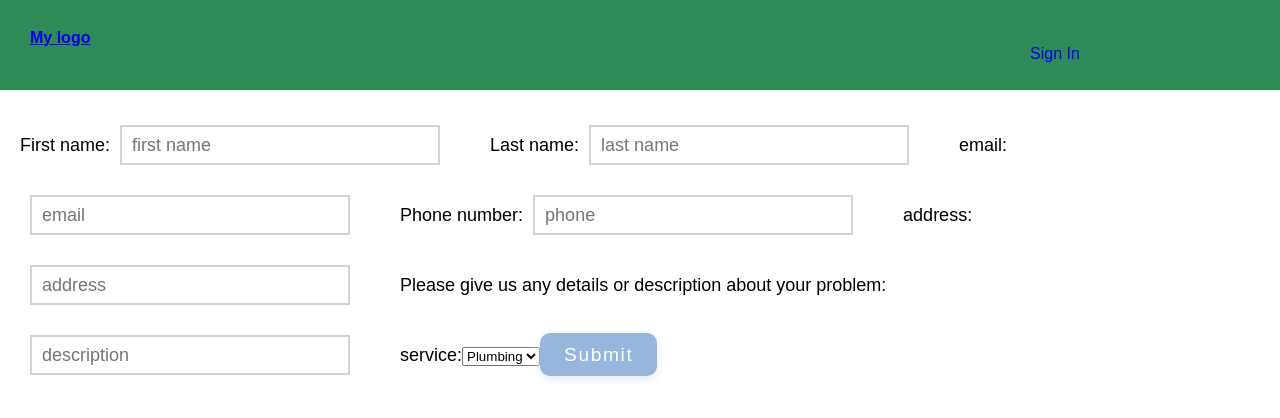
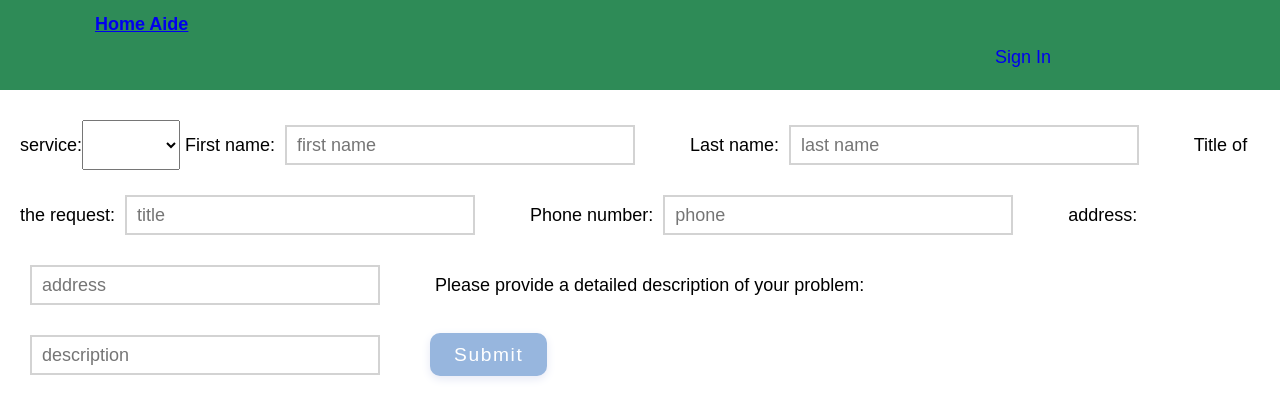
Before and after one commit to zeinab-rohani/Bootcamp-Final-Project, a React (Create React App) app in the folder client/: page /serviceForm in a window 1280 px wide. Shown: the top 418 px of the page. Built offline with nearby package versions, Linux system fonts and the light colour scheme.

Commit message:
form-validation

```diff
--- a/client/src/components/AllServicesPage.js
+++ b/client/src/components/AllServicesPage.js
@@ -1,7 +1,7 @@
 import styled from "styled-components";
 import { useContext, useState, useEffect } from "react";
 import { CurrentRequestContext } from "./CurrentRequestContext";
-import { useNavigate, NavLink } from "react-router-dom";
+import { useNavigate } from "react-router-dom";
 import Map from "./Map";
 import { Loading } from "./Loading";
 
--- a/client/src/components/App.js
+++ b/client/src/components/App.js
@@ -28,7 +28,7 @@ function App() {
         </Route>
         <Route exact path="/services/:_id" element={<ServiceDetail />}>
         </Route>
-        <Route exact path="/-user-services/:name" element={<UserServicesPage />}>
+        <Route exact path="/user-services" element={<UserServicesPage />}>
         </Route>
         <Route exact path="/confirmation" element={<ConfirmationPage />}>
         </Route>
--- a/client/src/components/CurrentRequestContext.js
+++ b/client/src/components/CurrentRequestContext.js
@@ -13,6 +13,7 @@ const CurrentRequestProvider = ({ children }) => {
     const [email, setEmail] = useState(null);
     const [serviceCategory, setServiceCategory] = useState(null);
     const [description, setDescription] = useState(null);
+    const [title, setTitle] = useState(null);
     const [serviceProviders, setServiceProviders] = useState([]);
     const [phone, setPhone] = useState(null);
 
@@ -29,6 +30,7 @@ const CurrentRequestProvider = ({ children }) => {
             firstName, setFirstName,
             lastName, setLastName,
             email, setEmail,
+            title, setTitle,
             description, setDescription,
             serviceCategory, setServiceCategory
         }}
--- a/client/src/components/Header.js
+++ b/client/src/components/Header.js
@@ -7,21 +7,20 @@ import { useAuth0 } from "@auth0/auth0-react";
 const Header = () => {
     const { isAuthenticated } = useAuth0();
     const { user } = useAuth0();
-
-    {user ? console.log("user", user.name) : console.log("no user found")}
+    // {user ? console.log("user", user.name) : console.log("no user found")}
     return (
         <Wrapper>
             <Link to="/" >
             <Logo>
-                <h1>My logo</h1>
-                {user &&
-                <Div>Welcome {user.name}</Div>
-                }
-                <SigninSection>
+            <H1>Home Aide</H1>
+            {user &&
+            <Div>Welcome {user.name}</Div>
+            }
+            <SigninSection>
                 {!isAuthenticated && <LoginButton />}
                 {isAuthenticated && <LogoutButton />}
-                {isAuthenticated && <Link to="/profile"></Link>}
-                </SigninSection>
+                {/* {isAuthenticated && <Link to="/profile"></Link>} */}
+            </SigninSection>
             </Logo>
             </Link>
 
@@ -36,17 +35,24 @@ display: flex;
 justify-content: space-between;
 background-color: #2e8b57;
 height: 90px;
-padding: px;
+padding: 5px;
 `;
 
 const Logo = styled.div`
-padding : 30px;
-height: 80px;
+margin-left: 80px;
+padding : 10px;
+height: 40px;
 width: 100%;
 `;
 
+const H1= styled.h1`
+padding-bottom: 15px;
+font-size: large
+`;
+
 const SigninSection = styled.div`
-margin-left : 1000px;
+margin-left : 900px;
+font-size: large;
 `;
 
 const Div = styled.div`
--- a/client/src/components/HomePage.js
+++ b/client/src/components/HomePage.js
@@ -5,23 +5,18 @@ import { useContext } from "react";
 import { CurrentRequestContext } from "./CurrentRequestContext";
 
 const HomePage = () => {
-
-    const {currentUser, setCurrentUser} = useContext(CurrentRequestContext);
-
+    const {setCurrentUser} = useContext(CurrentRequestContext);
     const { user } = useAuth0();
-    console.log("user", user)
     setCurrentUser(user);
-    console.log("currentuser", currentUser)
 
     const navigateProfile = useNavigate();
     const navigateServices = useNavigate();
 
     const handleClick = () => {
-        navigateServices("/services")
-    }
+        navigateServices("/services")}
+
     const newServicHandleClick = () => {
-        navigateProfile("./Profile")
-    }
+        navigateProfile("./Profile")}
 
     return (
         <Wrapper>
@@ -30,21 +25,22 @@ const HomePage = () => {
                 <Section>
                 {!user &&
                     <>
-                    <p>Need help with something in your house?</p>
-                    <p>Sign in to find it:</p>
+                    <Div>Need help with something in your house?
+                    Sign in to find it:</Div>
                     </>
                     }
                     {user &&
                     <>
-                    <button onClick={() => newServicHandleClick()}>
-                    Click here to request the service you need
-                    </button>
-
+                    <Label>Click here to send a request for the service you need:
+                    </Label>
+                    <Button onClick={() => newServicHandleClick()}>
+                    Click here
+                    </Button>
                     <SpSection>
-                        <SpButton onClick={() => {handleClick();}}>Are yuo a service provider? click here
+                        <SpButton onClick={() => {handleClick();}}>
+                            Are yuo a service provider? Click here
                         </SpButton>
                     </SpSection>
-                    {/* <Link to="/profile">Visite my profile</Link> */}
                     </>
                 }
                 </Section>
@@ -69,7 +65,8 @@ position: relative;
 const Section = styled.div`
 position: absolute;
 width: 60%;
-height: 100px;
+height: 110px;
+padding: 5px;
 background-color: white;
 top: 15%;
 left: 20%;
@@ -85,20 +82,21 @@ opacity : 0.7;
 `;
 
 const Div = styled.div`
-height : 20px;
-font-size : large;
+height : 50px;
+font-size : x-large;
+padding: 20px;
 `;
 
 const Button = styled.button`
 border: 3px solid black;
 height: 30px;
+width: 80px;
 color: white;
 background-color: blue;
 `;
 
-const SigninSection = styled.div`
-margin-left : 300px;
-`;
+const Label = styled.label`
+font-size: x-large`;
 
 const SpSection = styled.div`
 font-size: large;
--- a/client/src/components/Profile.js
+++ b/client/src/components/Profile.js
@@ -3,7 +3,6 @@ import styled from "styled-components";
 import { useAuth0 } from "@auth0/auth0-react";
 import LogoutButton from "./Logout";
 import { useNavigate } from "react-router-dom";
-
 
 const Profile = () => {
   const { user, isAuthenticated, isLoading } = useAuth0();
@@ -19,11 +18,12 @@ const Profile = () => {
     return (
       isAuthenticated && (
         <div>
-          my profile
+        <InfoSection>
           <img src={user.picture} alt={user.name} />
           <h2>{user.name}</h2>
           <p>{user.email}</p>
-          <LogoutButton />
+          {/* <LogoutButton /> */}
+        </InfoSection>
           <Button onClick={newServiceHandler} >Add a new service request</Button>
           <Button onClick={manageServicesHandler} >Manage my previous service requests</Button>
         </div>
@@ -33,9 +33,16 @@ const Profile = () => {
 
 export default Profile;
 
+const InfoSection = styled.div`
+margin: 50px;
+font-size: large;
+`;
+
 const Button = styled.button`
+font-size: x-large;
 margin: 50px;
-height: 50px;
-width: 200px;
+height: 80px;
+width: 400px;
 border: 3px solid gray;
+background-color: lightblue;
 `;
--- a/client/src/components/UserServicesPage.js
+++ b/client/src/components/UserServicesPage.js
@@ -1,8 +1,62 @@
+import styled from "styled-components";
+import { useContext, useState, useEffect } from "react";
+import { CurrentRequestContext } from "./CurrentRequestContext";
+import { useNavigate } from "react-router-dom";
+
 const UserServicesPage = () => {
+    const { service, setService, setServices, currentUser, setCurrentUser}
+        = useContext(CurrentRequestContext);
+        const navigateMyService = useNavigate()
+
+    const[allServices, setAllServices] = useState([]);
+
+        useEffect(() => {
+            const fetchServices = async () => {
+              const res = await fetch("/api/services");
+              const { data } = await res.json();
+              setAllServices(data);
+            };
+
+            fetchServices();
+          }, []);
+
 
     return (
-        <>testttttttttttttttttttttttttttttttttttttt</>
+        <>
+        <div>
+            {allServices.map((item) => {
+
+                if(item.userEmail===currentUser.email){
+
+                    return(
+                        <Section>
+                        <Div onClick={() => navigateMyService(`/services/${item._id}`)}> Id: {item._id}</Div>
+                        <Div> Category: {item.category}</Div>
+                        <Div> Title: {item.title}</Div>
+                        <Div> Description: {item.description}</Div>
+                        <Div> Status: {item.status}</Div>
+                        </Section>
+                    )
+                }
+            })
+            }
+        </div>
+        </>
     )
 }
 
 export default UserServicesPage;
+
+const Section = styled.div`
+width: 100%;
+height: 120px;
+padding: 10px;
+`;
+
+const Div = styled.div`
+display: inline-block;
+padding: 5px;
+height: 50px;
+width: 250px;
+border: 3px solid gray;
+`;
--- a/client/src/components/serviceForm.js
+++ b/client/src/components/serviceForm.js
@@ -1,22 +1,37 @@
 import styled from "styled-components";
 import { useContext, useState } from "react";
-import { useNavigate } from "react-router-dom";
 import { CurrentRequestContext } from "./CurrentRequestContext";
-import { ThankyouMessage } from "./ThankYou";
 
 const ServiceForm = () => {
+    const{currentUser} = useContext(CurrentRequestContext);
+    // const {address, setAddress, firstName, setFirstName, lastName,
+    //     setLastName, phone, setPhone, description, setDescription,
+    //     serviceCategory, setServiceCategory, currentUser, title, setTitle}
+    const [firstName, setFirstName] = useState("");
+    const [lastName, setLastName] = useState("");
+    const [phone, setPhone] = useState("");
+    const [title, setTitle] = useState("");
+    const [description, setDescription] = useState("");
+    const [serviceCategory, setServiceCategory] = useState("");
+    const [address, setAddress] = useState("")
+    const [isDisabled, setIsDisabled] = useState(false);
     const [requestFinalized, setRequestFinalized] = useState(false);
-    const {address, setAddress, firstName, setFirstName,
-        lastName, setLastName, email, setEmail, phone, setPhone,
-        description, setDescription, serviceCategory, setServiceCategory,
-        service, setService,
-        services, setServices, currentUser, setCurrentUser}
-        = useContext(CurrentRequestContext);
-
-    // const navigateServices = useNavigate()
+    const [message, setMessage] = useState("");
 
     const submitHandle = (event) => {
-    // event.preventDefault();
+        event.preventDefault();
+        if (
+        !firstName ||
+        !lastName ||
+        !title ||
+        !address ||
+        !phone ||
+        !description ||
+        !serviceCategory
+        ) {
+        setMessage("Some informations missing!");
+        } else {
+        setIsDisabled(false);
         setRequestFinalized(true);
 
         fetch("/api/add-service", {
@@ -28,105 +43,64 @@ const submitHandle = (event) => {
         body: JSON.stringify({
             userFirstname: firstName,
             userLastname: lastName,
-        userEmail: email,
+            userEmail: currentUser.email,
             userPhone: phone,
             userAddress: address,
+            title: title,
             description: description,
-        // serviceCategory: serviceCategory
+            serviceCategory: serviceCategory
         }),
         }).then((res) => {
         return res.json();
         });
-
-    // navigateServices("/services")
         }
-
+    }
     return(
         <>
         <Wrapper>
         {!requestFinalized ? (
             <form>
-    <Label>
-        First name:
-    <UserInput
-        type="text"
-        placeholder="  first name"
-        value={firstName}
-        onChange={(e) => setFirstName(e.target.value)}
-    />
-    </Label>
-    <Label>
-        Last name:
-    <UserInput
-        type="text"
-        placeholder="  last name"
-        value={lastName}
-        onChange={(e) => setLastName(e.target.value)}
-    />
-    </Label>
-    <Label>
-        email:
-    <UserInput
-        type="text"
-        placeholder="  email"
-        value={email}
-        onChange={(e) => setEmail(e.target.value)}
-    />
-    </Label>
-    <Label>
-        Phone number:
-    <UserInput
-        type="text"
-        placeholder="  phone"
-        value={phone}
-        onChange={(e) => setPhone(e.target.value)}
-    />
-    </Label>
-    <Label>
-        address:
-    <UserInput
-        type="text"
-        placeholder="  address"
-        value={address}
-        onChange={(e) => setAddress(e.target.value)}
-    />
-    </Label>
-    <Label>
-        Please give us any details or description about your problem:
-    <UserInput
-        type="text"
-        placeholder="  description"
-        value={description}
-        onChange={(e) => setDescription(e.target.value)}
-    />
-        </Label>
-
             <Label>service:</Label>
-    <select name="services" value={serviceCategory}
-    onSelect={(e) => setServiceCategory(e.target.value)}>
+            <Select name="services" value={serviceCategory}
+            onChange={(e) => setServiceCategory(e.target.value)}>
+                <option value=""></option>
                 <option value="Plumbing">Plumbing</option>
                 <option value="heating">Heating</option>
                 <option value="painting">Painting</option>
-    </select>
-
-    <SubmitButton
-        type="submit"
-        value="Submit"
-        onClick={(event) => {
-            submitHandle();
-            // disabled={isdisabled}
-        }}
-        >
+            </Select>
+            <Label> First name:
+            <UserInput type="text" placeholder="  first name" value={firstName}
+                onChange={(e) => setFirstName(e.target.value)} />
+            </Label>
+            <Label> Last name:
+            <UserInput type="text" placeholder="  last name" value={lastName}
+                onChange={(e) => setLastName(e.target.value)} />
+            </Label>
+            <Label> Title of the request:
+            <UserInput type="text" placeholder="  title" value={title}
+                onChange={(e) => setTitle(e.target.value)} />
+            </Label>
+            <Label> Phone number:
+            <UserInput type="text" placeholder="  phone" value={phone}
+                onChange={(e) => setPhone(e.target.value)} />
+            </Label>
+            <Label> address:
+            <UserInput  type="text"  placeholder="  address" value={address}
+                onChange={(e) => setAddress(e.target.value)} />
+            </Label>
+            <Label> Please provide a detailed description of your problem:
+            <UserInput type="text" placeholder="  description" value={description}
+                onChange={(e) => setDescription(e.target.value)} />
+            </Label>
+            {message != "" && <Message>{message}</Message>}
+            <SubmitButton type="submit" value="Submit"
+                onClick={submitHandle}
+                isDisabled={isDisabled} >
             Submit
             </SubmitButton>
             </form>)
-    // : <ThankyouMessage />}
             :(
-        <>
-        <div>Thank you</div>
-
-        </>
-
+            <div>Thank you for your request, it is being processed!</div>
             )}
         </Wrapper>
         </>
@@ -135,11 +109,9 @@ const submitHandle = (event) => {
 
 export default ServiceForm;
 
-
 const Wrapper = styled.div`
 padding : 20px;
 `;
-
 
 const Label = styled.label`
 color: black;
@@ -150,7 +122,7 @@ width : 70px;
 
 const UserInput = styled.input`
 height: 40px;
-width : 320px;
+width : 350px;
 border: 2px solid lightgray;
 margin-left: 10px;
 margin-right: 50px;
@@ -175,3 +147,15 @@ letter-spacing: 0.1rem;
 background-color: lightblue;
 }
 `;
+
+const Select = styled.select`
+height: 50px;
+font-size: large;
+`;
+
+const Message = styled.div`
+color: red;
+margin-bottom: 30px;
+font-size: large;
+font-weight: bold;
+`;
```
Also changed, not shown: 2 other files (tests, documents, lock files or other folders). Lines whose indentation alone changed are shown as unchanged.
